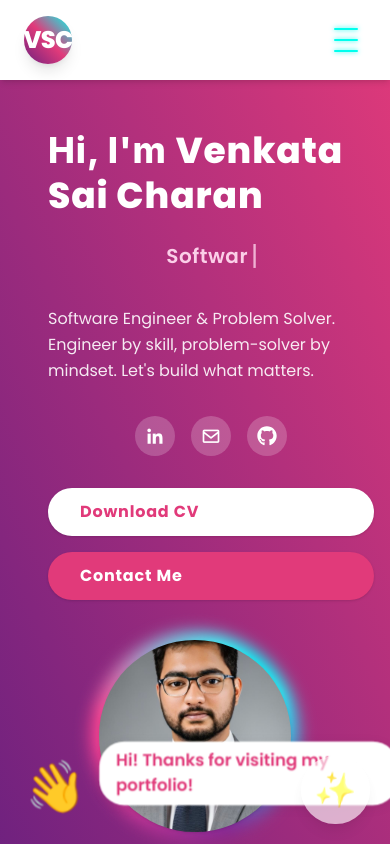
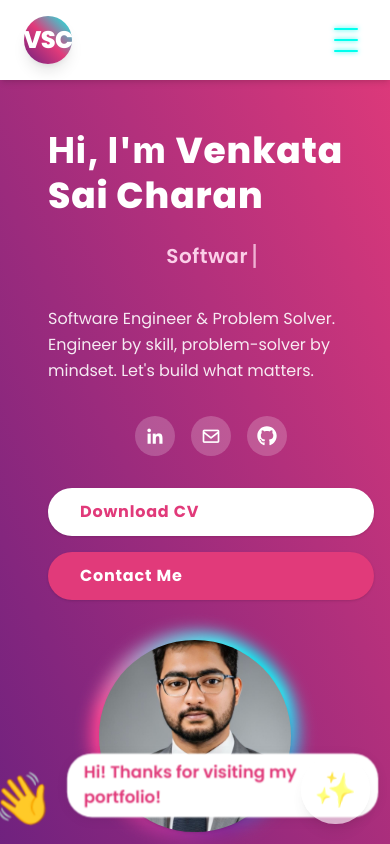
Before and after one commit to saicharankarasala/sai-charan-website, a React (Vite) app: page / in a window 390 px wide. Both pictures are taken after a click on the button "Say Hi!". Shown: the top 844 px of the page. Built offline with nearby package versions, Linux system fonts and the light colour scheme.

Commit message:
Fix floating button overlap: stack Back to Top and Easter Egg buttons vertically in bottom right, update mobile styles

```diff
--- a/src/App.jsx
+++ b/src/App.jsx
@@ -574,9 +574,11 @@ const App = () => {
                 </div>
               </footer>
               <SpeedInsights />
+              {/* Floating Button Stack (Back to Top & Easter Egg) */}
+              <div className="fixed bottom-8 right-8 z-[200] flex flex-col items-end gap-4">
                 {showBackToTop && (
                   <button
-                  className="fixed bottom-8 right-8 z-[100] bg-[#e13a7a] text-white rounded-full shadow-lg p-4 hover:bg-[#6d217f] transition-all duration-300 flex items-center justify-center text-2xl animate-fade-in"
+                    className="bg-[#e13a7a] text-white rounded-full shadow-lg p-4 hover:bg-[#6d217f] transition-all duration-300 flex items-center justify-center text-2xl animate-fade-in"
                     onClick={handleBackToTop}
                     aria-label="Back to Top"
                   >
@@ -585,15 +587,8 @@ const App = () => {
                     </svg>
                   </button>
                 )}
-              {showMascot && (
-                <div className="fixed bottom-8 left-8 z-[100] animate-mascot-fade-in-out flex items-end gap-3">
-                  <span className="inline-block text-5xl animate-wave select-none" role="img" aria-label="Waving Hand">👋</span>
-                  <span className="speech-bubble">Hi! Thanks for visiting my portfolio!</span>
-                </div>
-              )}
-              {/* Easter Egg Trigger Button */}
                 <button
-                className="easter-egg-btn fixed bottom-8 right-8 z-[200] bg-white/90 hover:bg-white text-[#e13a7a] border-2 border-[#e13a7a] rounded-full shadow-lg p-4 flex items-center justify-center text-3xl transition-all duration-300 group"
+                  className="easter-egg-btn bg-white/90 hover:bg-white text-[#e13a7a] border-2 border-[#e13a7a] rounded-full shadow-lg p-4 flex items-center justify-center text-3xl transition-all duration-300 group"
                   style={{ pointerEvents: showMascot ? 'none' : 'auto' }}
                   onClick={() => { setShowMascot(true); setTimeout(() => setShowMascot(false), 7000); }}
                   aria-label="Say Hi!"
@@ -601,6 +596,13 @@ const App = () => {
                   <span className="inline-block animate-sparkle">✨</span>
                   <span className="easter-egg-tooltip group-hover:opacity-100">Say Hi!</span>
                 </button>
+              </div>
+              {showMascot && (
+                <div className="fixed bottom-8 left-8 z-[100] animate-mascot-fade-in-out flex items-end gap-3">
+                  <span className="inline-block text-5xl animate-wave select-none" role="img" aria-label="Waving Hand">👋</span>
+                  <span className="speech-bubble">Hi! Thanks for visiting my portfolio!</span>
+                </div>
+              )}
             </div>
           } />
       </Routes>
--- a/src/index.css
+++ b/src/index.css
@@ -1397,9 +1397,14 @@
 }
 
 @media (max-width: 640px) {
-  .fixed.bottom-8.right-8 {
+  .easter-egg-btn, .fixed.bottom-8.right-8, .fixed.bottom-8.left-8 {
     bottom: 1.25rem !important;
     right: 1.25rem !important;
+    left: auto !important;
+  }
+  .speech-bubble {
+    font-size: 1rem;
+    padding: 0.4rem 1rem;
   }
 }
 
@@ -1478,9 +1483,10 @@
   z-index: 200;
 }
 @media (max-width: 640px) {
-  .easter-egg-btn, .fixed.bottom-8.right-8 {
+  .easter-egg-btn, .fixed.bottom-8.right-8, .fixed.bottom-8.left-8 {
     bottom: 1.25rem !important;
     right: 1.25rem !important;
+    left: auto !important;
   }
   .speech-bubble {
     font-size: 1rem;
```
Lines whose indentation alone changed are shown as unchanged.
